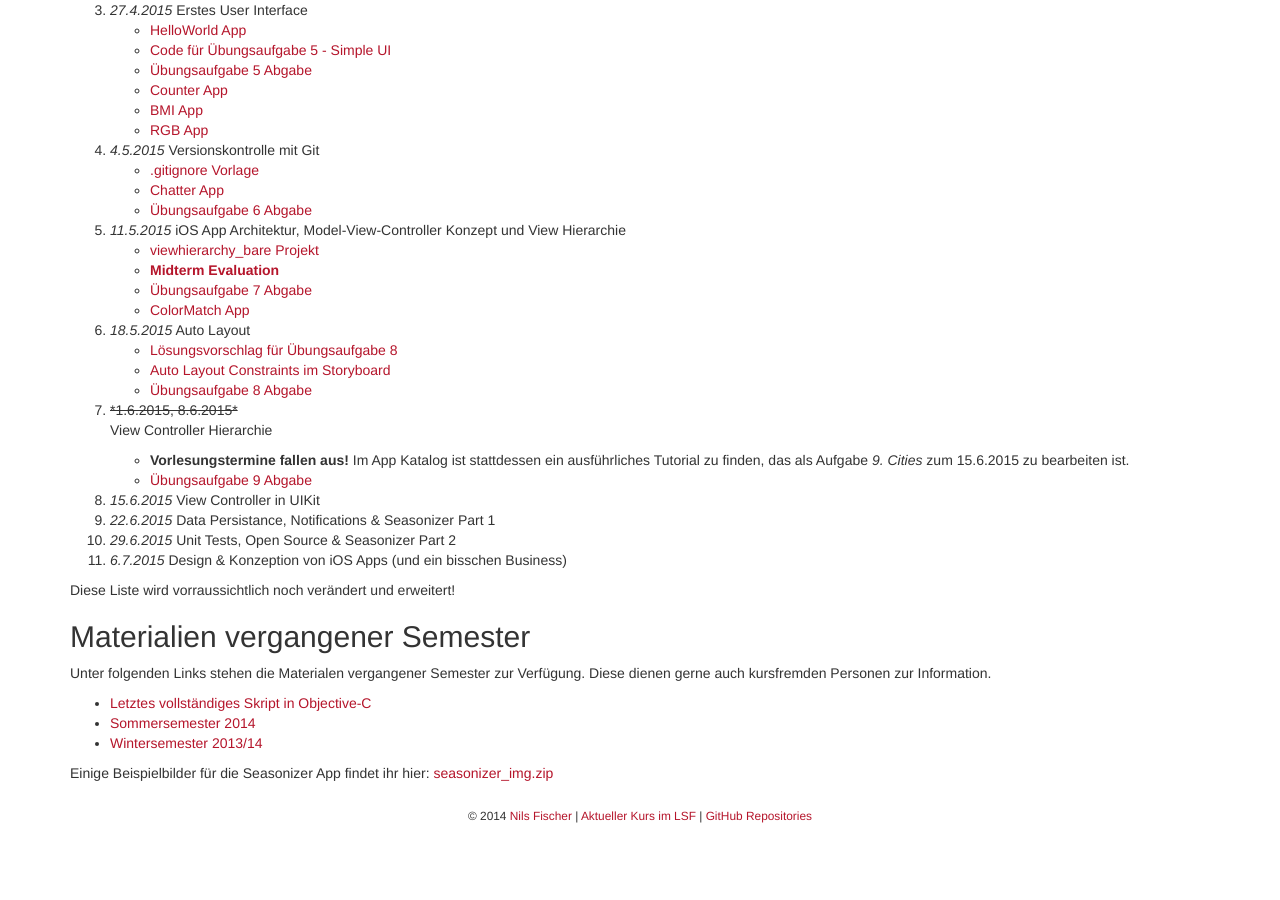
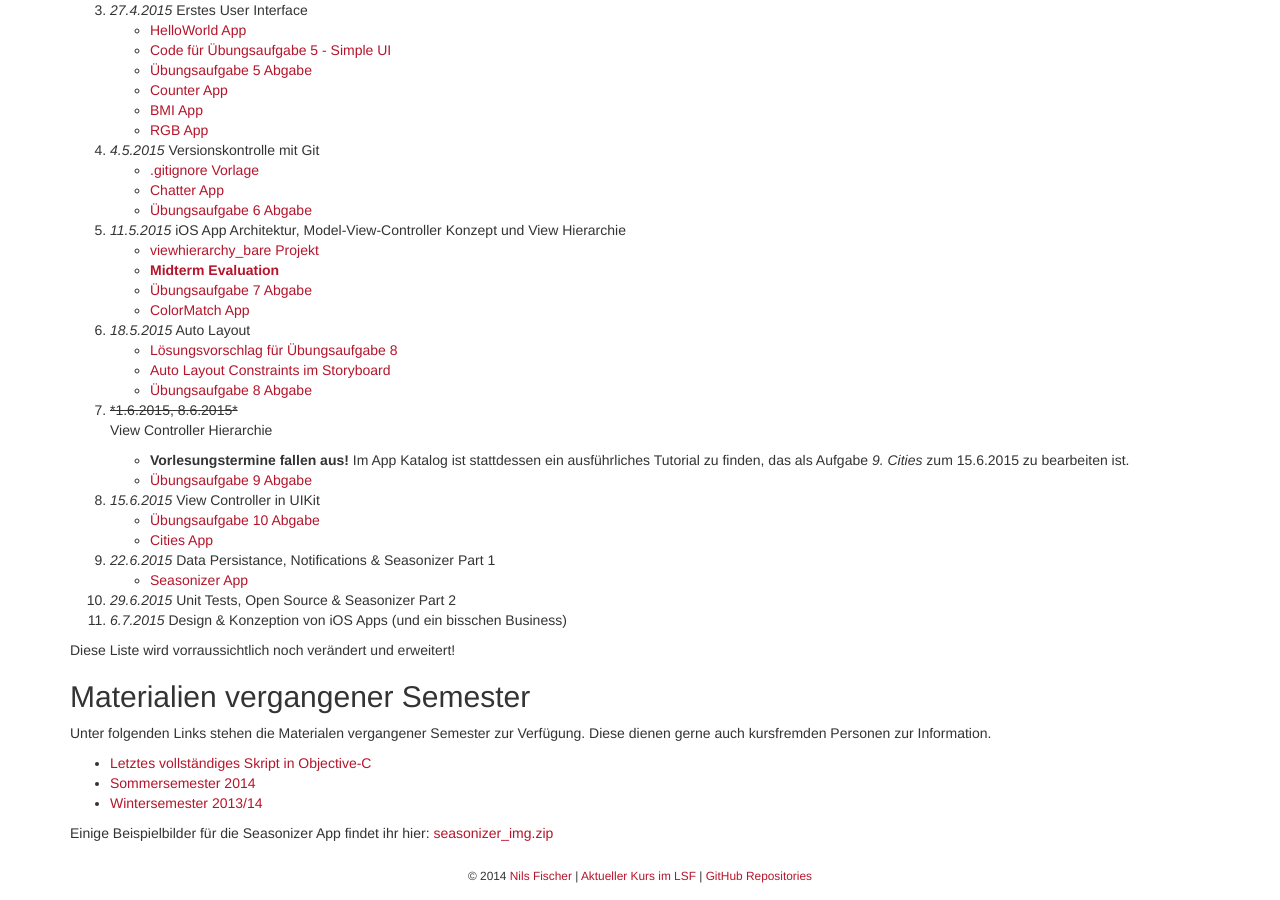
Before and after one commit to iOS-Dev-Kurs/iOS-Dev-Kurs.github.io, a Jekyll site: the page built from material/index.md, in a window 1280 px wide and 900 px high, scrolled down 671 px. Built offline with Jekyll 4.4.1, drawn with Linux system fonts in a browser that asks for light colours; Markdown is read by kramdown in place of the engine named in the settings; before the commit the page ends 1511 px from its top, so only the background shows below that.

Commit message:
added lecture 9 material

```diff
--- a/material/index.md
+++ b/material/index.md
@@ -52,7 +52,10 @@ Das Skript steht außerdem auf GitHub zur Verfügung: [https://github.com/iOS-De
 	- **Vorlesungstermine fallen aus!** Im App Katalog ist stattdessen ein ausführliches Tutorial zu finden, das als Aufgabe *9. Cities* zum 15.6.2015 zu bearbeiten ist.
 	- [Übungsaufgabe 9 Abgabe](https://docs.google.com/forms/d/1oIjguo-lTHlBbgWNB05jV4PWqIJeRWR05aZjoSM4Uf4/viewform?usp=send_form)
 8. *15.6.2015* View Controller in UIKit
+	- [Übungsaufgabe 10 Abgabe](https://docs.google.com/forms/d/1BRG-YuUm7DkdvUT7HVlLZyGjbRtPVHrCsrjS9hwLZYo/viewform?usp=send_form)
+	- [Cities App](https://github.com/iOS-Dev-Kurs/cities)
 9. *22.6.2015* Data Persistance, Notifications & Seasonizer Part 1
+	- [Seasonizer App](https://github.com/iOS-Dev-Kurs/seasonizer)
 10. *29.6.2015* Unit Tests, Open Source & Seasonizer Part 2
 11. *6.7.2015* Design & Konzeption von iOS Apps (und ein bisschen Business)
 
```
